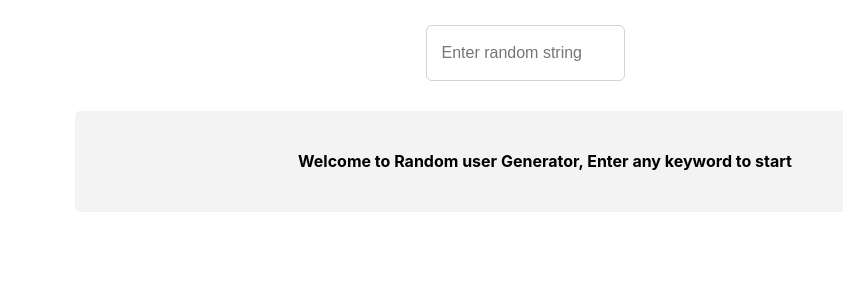
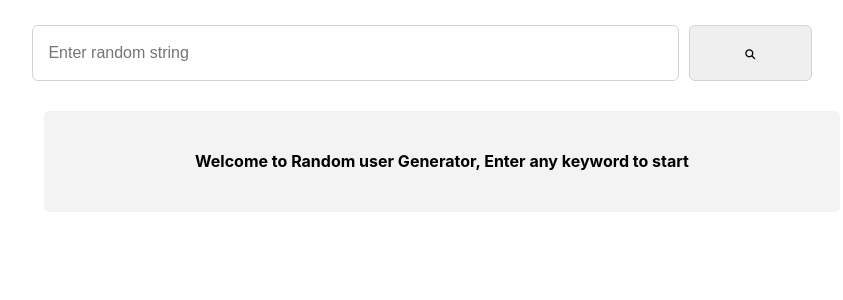
Before and after one commit to bejsaycon/react-practice, a React (Create React App) app: page / in a window 1280 px wide. Shown: the top 300 px of the page, without its empty margins (95-938 px from the left). Built offline with nearby package versions, Linux system fonts and the light colour scheme; no server answers.

Commit message:
changed css

```diff
--- a/src/App.css
+++ b/src/App.css
@@ -2,24 +2,37 @@
   margin: 0;
   font-size: 10px;
   line-height: 1.5;
+}
 
-}
 .container{
+  width: 80%;
   display: flex;
   padding: 25px;
   justify-content: center;
   align-items: center;
   flex-direction: column;
 }
+
 #welcome-message{
   font-weight: bold;
   text-align: center;
   line-height: 1.3;
 }
 
+button{
+  width: 15%;
+  padding: 15px;
+  border:1px solid lightgray;
+  border-radius: 6px;
+  font-size: 1.6rem;
+  margin-left: 10px;
+}
+form{
+  width: 80%;
+}
 input{
   padding: 15px;
-  width: 70%;
+  width: 75%;
   margin: auto;
   border:1px solid lightgray;
   border-radius: 6px;
--- a/src/App.js
+++ b/src/App.js
@@ -1,34 +1,28 @@
 import React, { useState, useEffect } from "react";
 import "./App.css";
 
-//Custom hook
-// import { useForm } from "./useForm";
-// import { useFetch } from "./useFetch";
+function App() {
+  const [seed, setSeed] = useState(null);
+  const [input, setInput] = useState("");
+  const [userData, setUserData] = useState([]);
 
+  const url = `https://randomuser.me/api/?seed=${seed}`;
 
-function App() {
-  const [seed, setSeed] = useState('');
-  const [input, setInput] = useState('');
-  const [userData, setUserData] = useState([]);
-  // const [values, handleChange] = useForm({seed:""});
-
-  const url = `https://randomuser.me/api/?seed=${seed}`
-
-  useEffect(()=>{
+  useEffect(() => {
     fetch(url)
-    .then(response => response.json())
-    .then(data=>{
+      .then((response) => response.json())
+      .then((data) => {
         setUserData(data);
-    })
-}, [seed])
+      });
+    return () => {
+      setInput("");
+    };
+  }, [url]);
 
   const handleSubmit = (event) => {
     event.preventDefault();
     setSeed(input);
-  }
-
-
-
+  };
 
   return (
     <div className="container">
@@ -37,12 +31,14 @@ function App() {
           className="input"
           name="seed"
           placeholder="Enter random string"
-        onChange={(e)=>setInput(e.target.value)}
+          onChange={(e) => setInput(e.target.value)}
           value={input}
+          required
         />
+        <button type="submit"><i className="fas fa-search"></i></button>
       </form>
 
-      {typeof userData.results === "undefined" ? (
+      {seed === null ? (
         <div className="below-input-box">
           <p className="head-text" id="welcome-message">
             Welcome to Random user Generator, Enter any keyword to start
@@ -76,13 +72,11 @@ function App() {
               {userData.results[0].location.country}
             </p>
             <p id="email" className="user-details head-text">
-            <i className="fas fa-envelope"></i>{" "}
-              {userData.results[0].email}
+              <i className="fas fa-envelope"></i> {userData.results[0].email}
             </p>
 
             <p id="phone" className="user-details head-text">
-            <i className="fas fa-phone-alt"></i>{" "}
-              {userData.results[0].phone}
+              <i className="fas fa-phone-alt"></i> {userData.results[0].phone}
             </p>
           </div>
         </div>
```
Also changed, not shown: src/useFetch.js (+8 -2 lines). Lines whose indentation alone changed are shown as unchanged.
